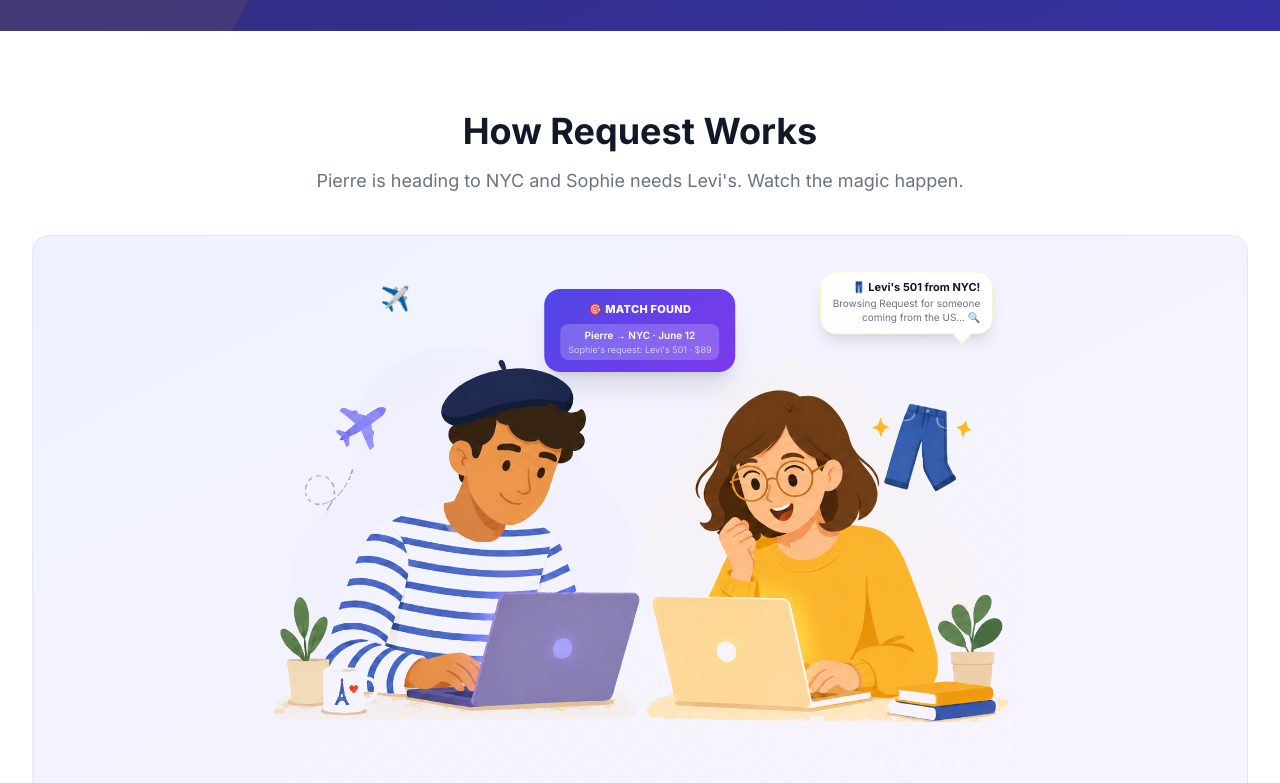
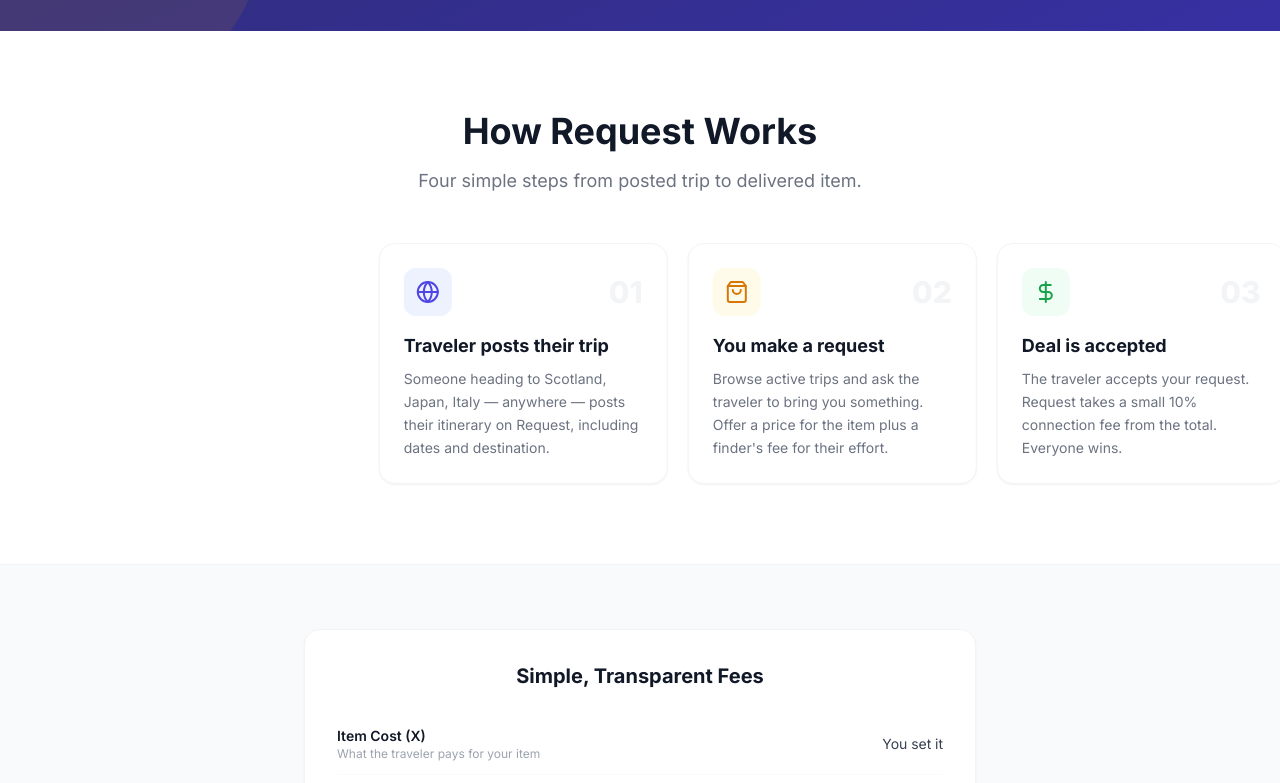
Before and after one commit to TheJimmyJam/Request, a React (Vite) app: page / in a window 1280 px wide. Shown: the part 637-1420 px from the top of the page. Built offline with nearby package versions, Linux system fonts and the light colour scheme; no server answers.

Commit message:
remove HowItWorksScene (Pierre/Sophie) — keep KPI cards

```diff
--- a/src/pages/Landing.jsx
+++ b/src/pages/Landing.jsx
@@ -2,7 +2,6 @@ import { useEffect, useRef } from 'react'
 import { Link } from 'react-router-dom'
 import { Globe, ShoppingBag, DollarSign, Star, ArrowRight, MapPin, Package } from 'lucide-react'
 import { gsap, ScrollTrigger } from '../lib/animations'
-import HowItWorksScene from '../components/HowItWorksScene'
 import DestinationsMarquee from '../components/DestinationsMarquee'
 import heroLogo from '../../Logo-assets/stylized_R_clean.png'
 
@@ -95,10 +94,6 @@ export default function Landing() {
       gsap.from('.how-heading', {
         y: 30, opacity: 0, duration: 0.7, ease: 'power2.out',
         scrollTrigger: { trigger: '.how-section', start: 'top 82%', once: true },
-      })
-      gsap.from('.how-step', {
-        y: 45, opacity: 0, duration: 0.65, ease: 'power2.out',
-        scrollTrigger: { trigger: '.how-section', start: 'top 78%', once: true },
       })
 
       // Slow staggered slide-in from the right for the 4 step KPI cards
@@ -262,16 +257,11 @@ export default function Landing() {
       {/* How It Works */}
       <section className="how-section py-20 bg-white overflow-hidden">
         <div className="max-w-7xl mx-auto px-4 sm:px-6 lg:px-8">
-          <div className="how-heading text-center mb-10">
+          <div className="how-heading text-center mb-12">
             <h2 className="text-3xl sm:text-4xl font-bold text-gray-900 mb-4">How Request Works</h2>
             <p className="text-lg text-gray-500 max-w-2xl mx-auto">
-              Pierre is heading to NYC and Sophie needs Levi's. Watch the magic happen.
+              Four simple steps from posted trip to delivered item.
             </p>
-          </div>
-
-          {/* Animated scene */}
-          <div className="how-step bg-gradient-to-br from-indigo-50 to-purple-50 rounded-2xl p-6 mb-12 border border-indigo-100">
-            <HowItWorksScene />
           </div>
 
           {/* Step KPI cards */}
```
